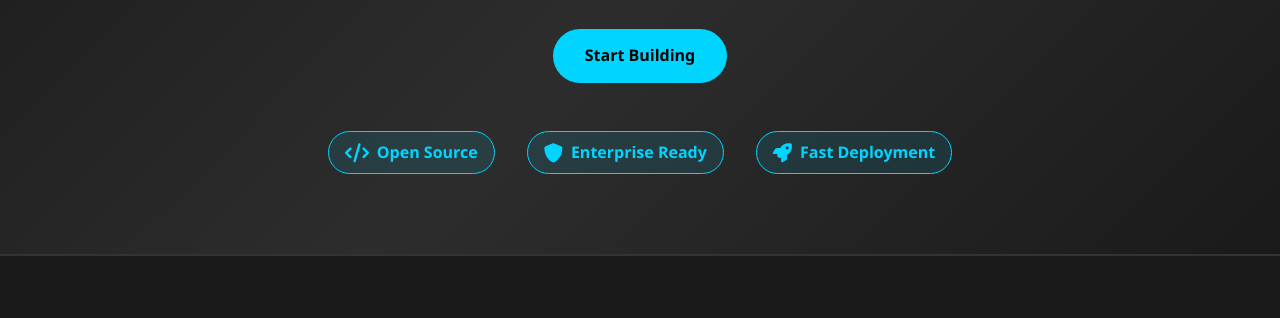
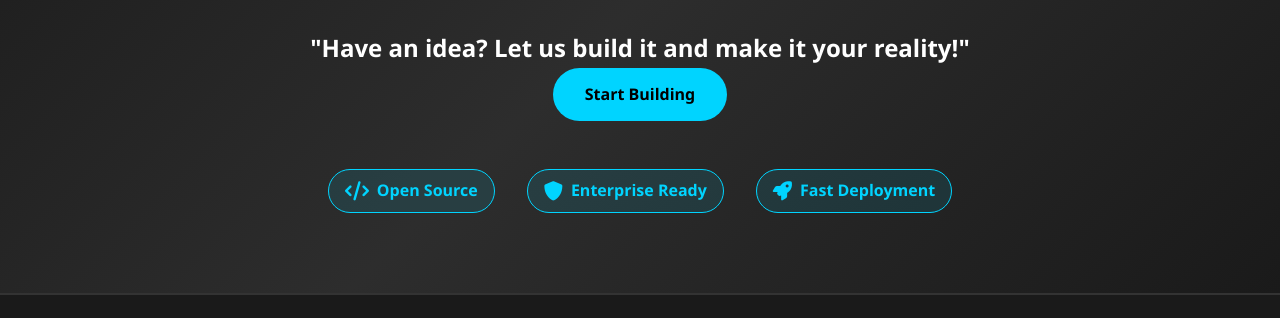
Before and after one commit to emasmela-dotcom/clearcoreai, a plain HTML site: page index.html in a window 1280 px wide. Shown: the part 295-613 px from the top of the page. Drawn offline with Linux system fonts and the light colour scheme.

Commit message:
Add inspirational quote to ClearCoreAI hero section

```diff
--- a/index.html
+++ b/index.html
@@ -35,6 +35,9 @@
         <div class="hero-container">
             <h1>AI Development Platform</h1>
             <p>Build, deploy, and scale AI applications with our comprehensive development platform</p>
+            <div class="hero-quote">
+                <h2>"Have an idea? Let us build it and make it your reality!"</h2>
+            </div>
             <div class="hero-buttons">
                 <a href="mailto:partners.clearhub@outlook.com?subject=ClearCoreAI Getting Started" class="btn btn-primary">Start Building</a>
             </div>
```
